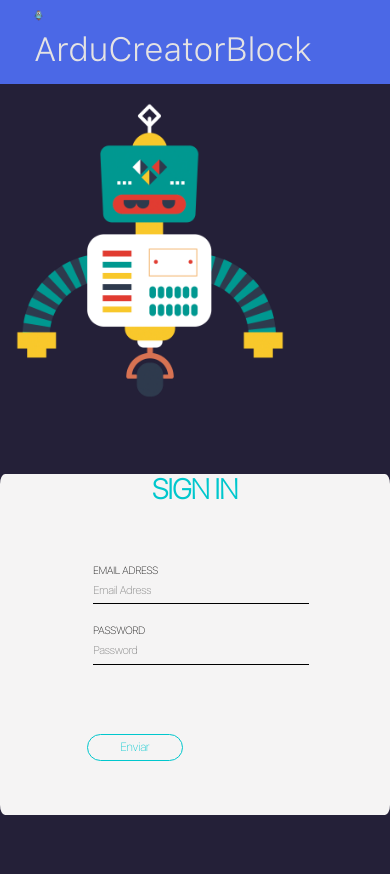
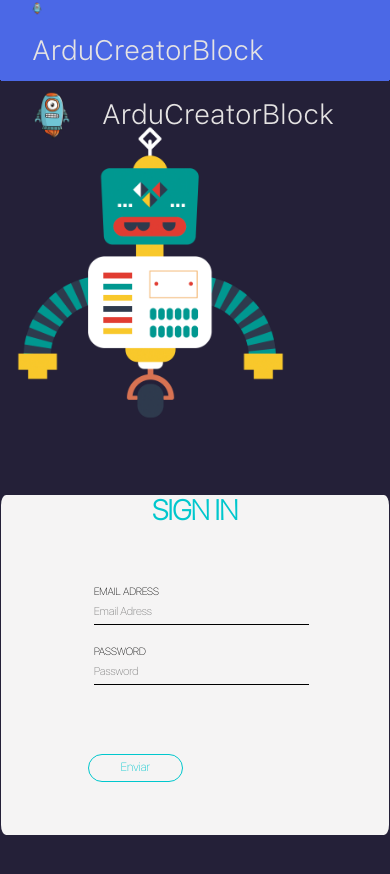
Before and after one commit to WarGreyGon/ArduCreatorBlock-Deprecated, a website: page index.html in a window 390 px wide. Drawn offline with nearby package versions, Linux system fonts and the light colour scheme.

Commit message:
Responsive navbar in index.html

```diff
--- a/css/index.css
+++ b/css/index.css
@@ -16,21 +16,24 @@ body{
     width: 100vw;
     height: 100vh;
 }
+#nav{
+    background-color: #4B68E6;
+    height: 80px;
+}
+.container-nav{
+    height: 80px;
+}
+.container-nav a{
+    line-height: 48px;
+}
 #title{
     font-family: "SFLight";
     color: #E5E3E3;
-    font-size: 240%;
-    margin-top: 2%;
-}
-#nav{
-    background-color: #4B68E6;
-    margin: 0;
-    border: 0;
-    height: 10%;
-    padding: 1%;
+    font-size: 200%;
 }
 #nave{
-    width: 11%;
+    width: 40px;
+    display: block;
 }
 #robot{
     width: 75%;
@@ -38,6 +41,9 @@ body{
 #content{
     margin-top: 5%;
 }
+
+/* Formulario */
+
 #formBox{
     -webkit-border-radius: 5px 10px;  /*Safari*/
     -moz-border-radius: 5px 10px;
--- a/index.html
+++ b/index.html
@@ -8,12 +8,16 @@
 </head>
 <body>
 <nav id="nav" class="navbar">
+<nav id="nav" role="navigation" class="navbar">
     <div class="container-fluid">
         <div id="navHeader" class="col-md-6 navbar-header">
             <img class="col-md-6" id="nave" src="imgs/nave.png"/>
             <h1 class="col-md-6" id="title">
                 ArduCreatorBlock
             </h1>
+        <div class="navbar-header container-nav">
+            <a class="navbar-brand" href="#"><img id="nave" class="img-responsive" src="imgs/nave.png" alt="ArduCreatorBlock"></a>
+            <a class="navbar-brand" href="#" id="title">ArduCreatorBlock</a>
         </div>
     </div>
 </nav>
```
